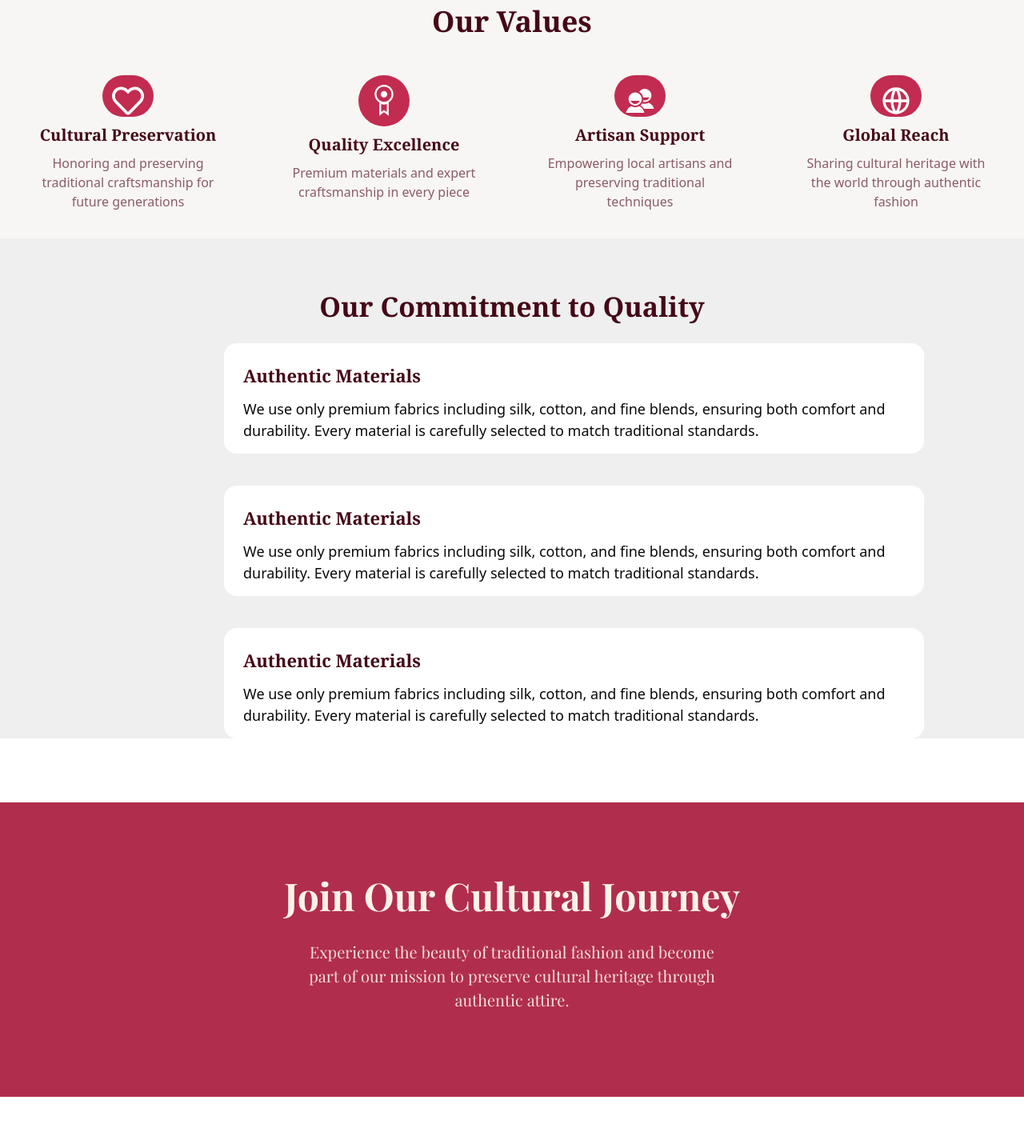
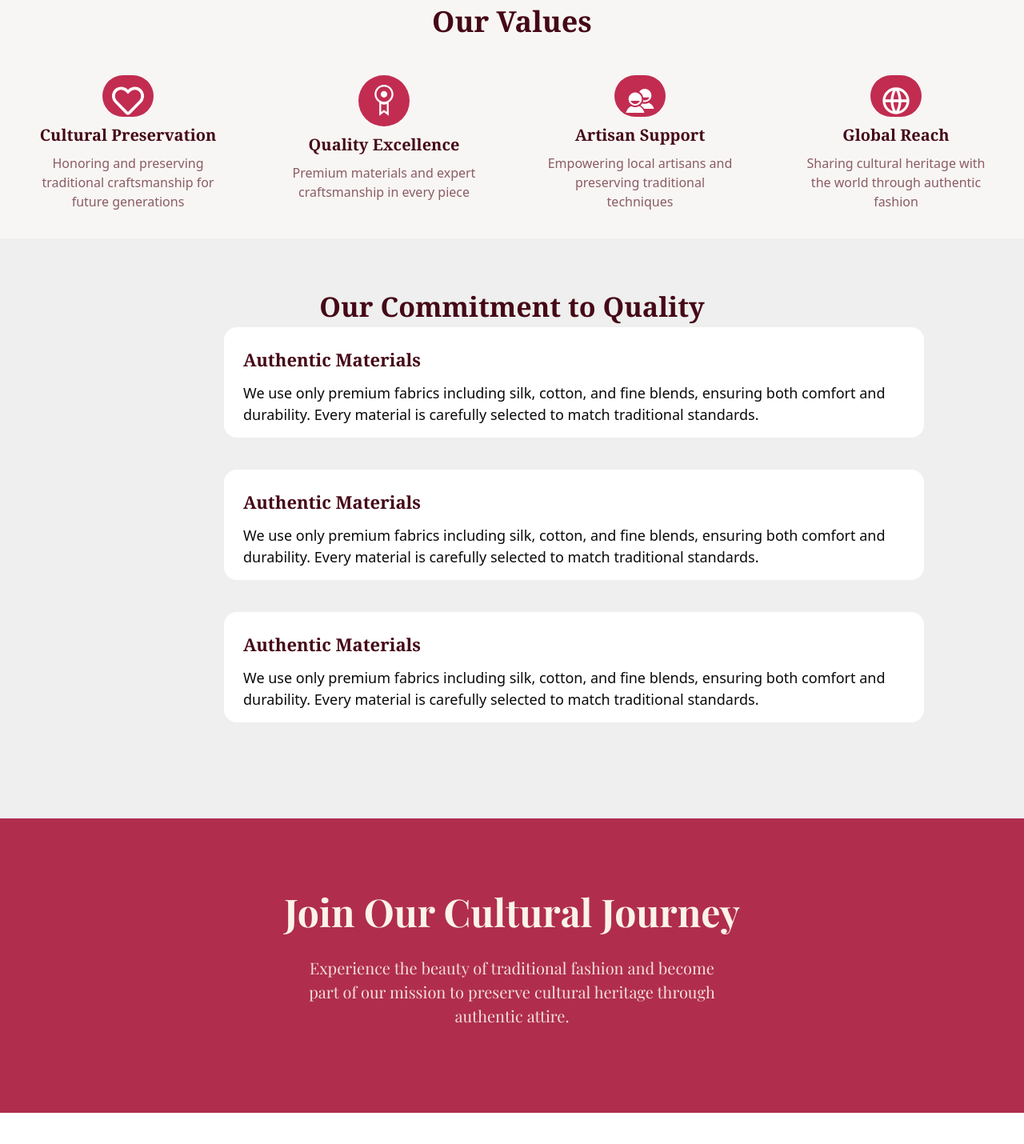
Before and after one commit to MohIdrees-Mohammadi/E-commerce, a React (Vite) app: page /about-us in a window 1280 px wide. Shown: the part 917-2347 px from the top of the page at 80% size. Built offline with nearby package versions, Linux system fonts and the light colour scheme; a web font is replaced by a local one.

Commit message:
About has benn Completed and Home has been updated

```diff
--- a/src/Pages/AboutUs.jsx
+++ b/src/Pages/AboutUs.jsx
@@ -90,8 +90,8 @@ const AboutUs = () => {
         </div>
       </div>
       {/* OUR COMMITMENT TO QUALITY  */}
-      <div className="bg-neutral-200/60">
-        <h1 className="text-center pt-15 pb-5 text-[#450817] text-[34px] font-serif font-bold">
+      <div className="bg-neutral-200/60 pb-30">
+        <h1 className="text-center pt-15 text-[#450817] text-[34px] font-serif font-bold">
           Our Commitment to Quality
         </h1>
         {/* CARDS  */}
@@ -127,7 +127,7 @@ const AboutUs = () => {
         </div>
       </div>
       {/* JOIN OUR JOURNEY  */}
-      <div className="flex  flex-col items-center gap-5 bg-[#B02D4E] h-[368px] mt-20 pt-20 pb-20">
+      <div className="flex  flex-col items-center gap-5 bg-[#B02D4E] h-[368px] pt-20 pb-20">
           <h1 className="text-[48px] font-family-serif text-[#FBF3E9] font-bold">
             Join Our Cultural Journey
           </h1>
```
